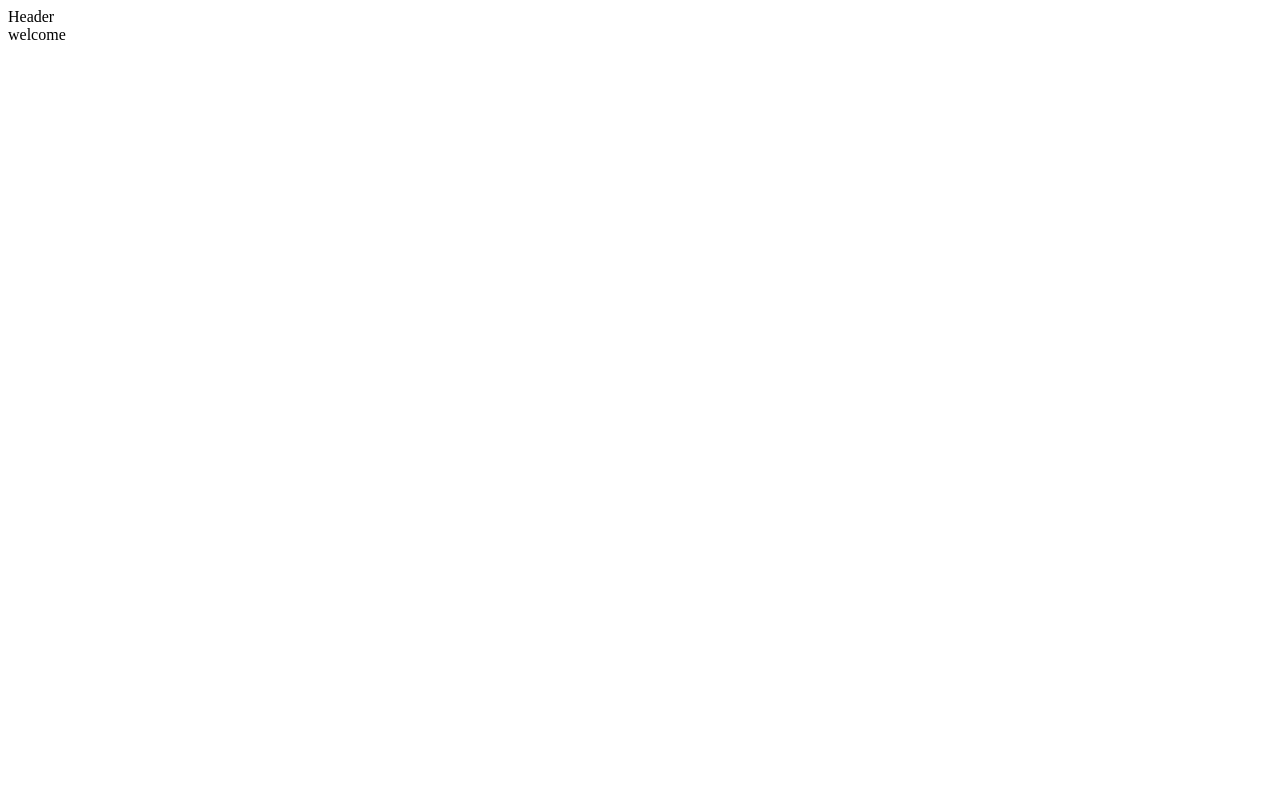
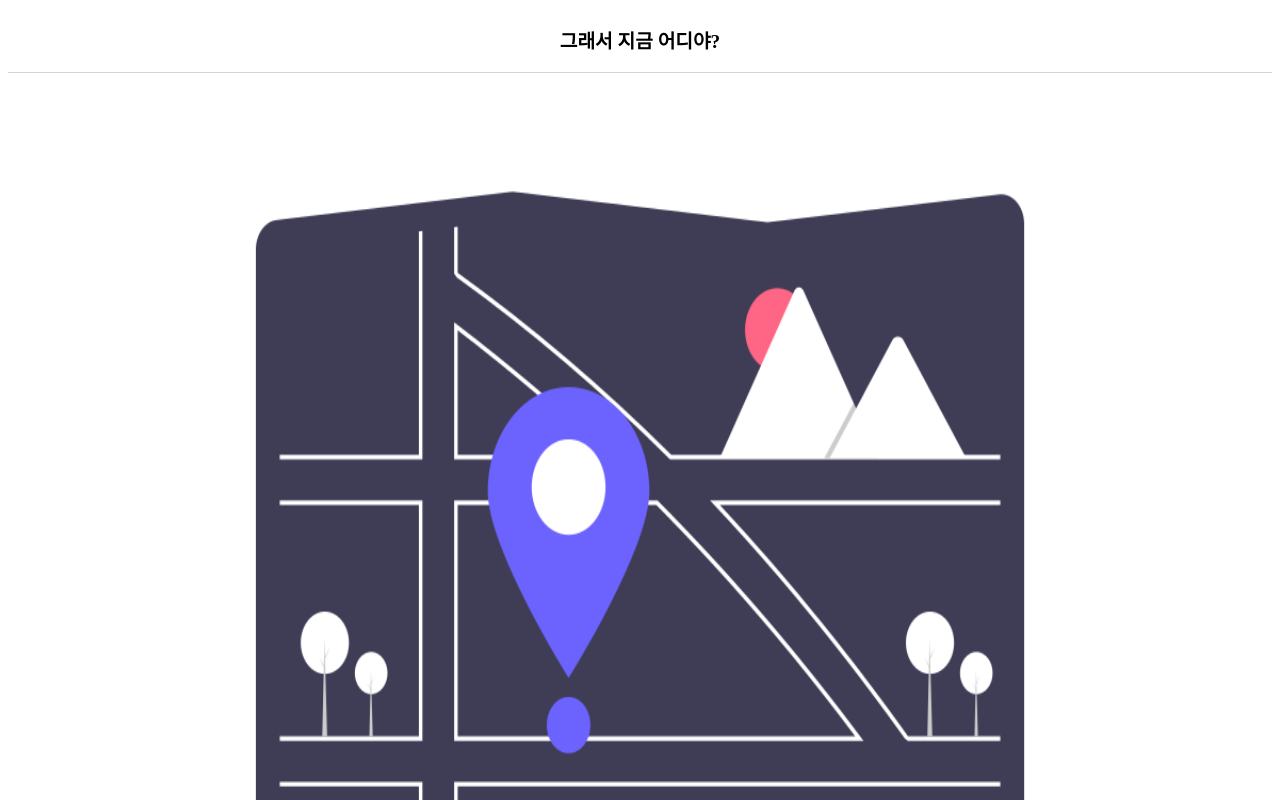
Before and after one commit to woqls22/where-r-u-now-, a React (Create React App) app in the folder web/: page / in a window 1280 px wide. Shown: the top 800 px of the page. Built offline with nearby package versions, Linux system fonts and the light colour scheme.

Commit message:
[Feature] 구조화작업

```diff
--- a/web/src/Component/Header.tsx
+++ b/web/src/Component/Header.tsx
@@ -1,9 +1,9 @@
 import React from "react";
-
+import "../styles/header.css";
 export default function Header() {
   return (
     <>
-      <div>Header</div>
+      <div className="header">그래서 지금 어디야?</div>
     </>
   );
 }
--- a/web/src/Page/WelcomePage.tsx
+++ b/web/src/Page/WelcomePage.tsx
@@ -1,5 +1,11 @@
 import React from "react";
-
+import "../styles/welcome.css";
 export default function WelcomePage() {
-  return <>welcome</>;
+  return (
+    <>
+      <div className="container">
+        <div className="img_item" />
+      </div>
+    </>
+  );
 }
--- /dev/null
+++ b/web/src/styles/header.css
@@ -0,0 +1,10 @@
+.header {
+  display: flex;
+  align-items: center;
+  justify-content: center;
+  min-height: 8vh;
+  border-bottom: 1px solid lightgray;
+  margin-bottom: 1vh;
+  font-size: larger;
+  font-weight: bold;
+}
--- /dev/null
+++ b/web/src/styles/welcome.css
@@ -0,0 +1,17 @@
+.container {
+  height: 80vw;
+  margin: auto;
+  width: 80vw;
+  display: flex;
+  justify-content: center;
+  align-items: center;
+}
+
+.img_item {
+  width: 100%;
+  height: 100%;
+  background-image: url("../resources/Map.png");
+  background-repeat: no-repeat;
+  background-position: center center;
+  background-size: 100% 100%;
+}
```
Also changed, not shown: web/src/resources/Map.png (added).
